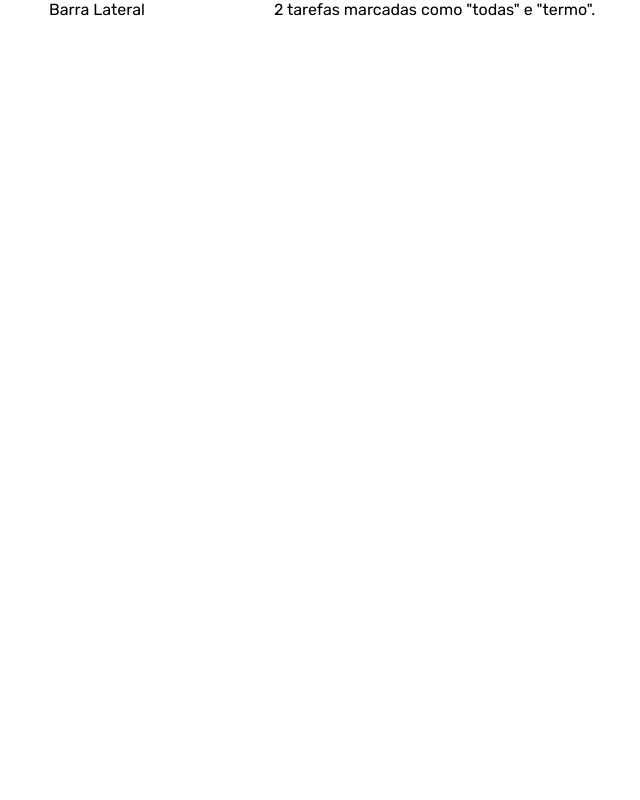
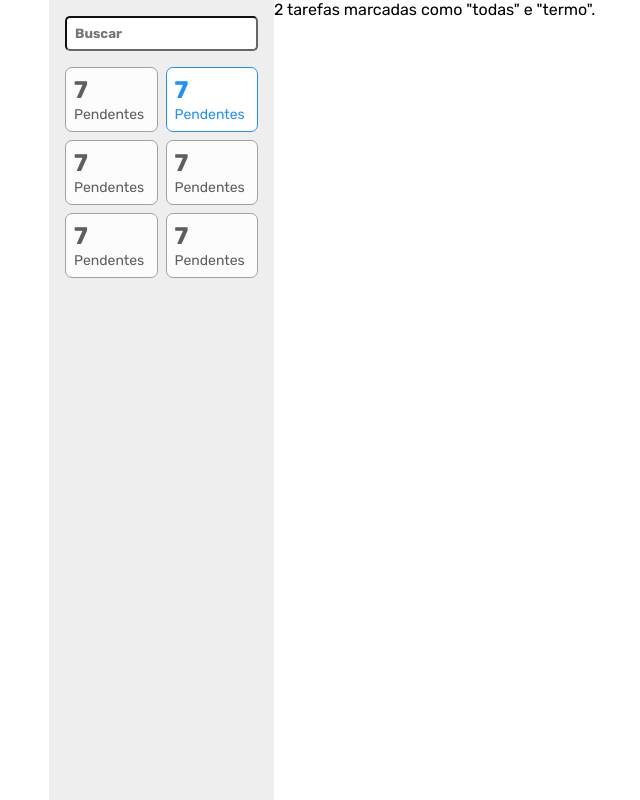
Before and after one commit to guilhermers23/EBAC_M31_TodoList, a React (Vite) app: page / in a window 1280 px wide. Shown: the whole page, without its empty margins (79-719 px from the left). Built offline with nearby package versions, Linux system fonts and the light colour scheme.

Commit message:
Aula 03 - Construa o componente de filtro

```diff
--- /dev/null
+++ b/src/components/CardFilter/index.tsx
@@ -0,0 +1,13 @@
+import * as S from "./styled";
+
+export type PropsCard = { active?: boolean };
+
+const CardFilter = ({ active }: PropsCard) => (
+    <S.Card active={active}>
+        <S.Counter>7</S.Counter>
+        <S.Label>Pendentes</S.Label>
+    </S.Card>
+
+);
+
+export default CardFilter;
--- /dev/null
+++ b/src/components/CardFilter/styled.ts
@@ -0,0 +1,20 @@
+import styled from "styled-components";
+import type { PropsCard } from ".";
+
+export const Card = styled.div<PropsCard>`
+  padding: 8px;
+  border: 1px solid ${(props) => (props.active ? "#1E90FF" : "#a1a1a1")};
+  background-color: ${(props) => (props.active ? "#FFF" : "#fcfcfc")};
+  color: ${(props) => (props.active ? "#1e90ff" : "#5e5e5e")};
+  border-radius: 7px;
+`;
+
+export const Counter = styled.span`
+  font-weight: bold;
+  font-size: 24px;
+  display: block;
+`;
+
+export const Label = styled.span`
+  font-size: 14px;
+`;
--- a/src/containers/Sidebar/index.tsx
+++ b/src/containers/Sidebar/index.tsx
@@ -1,9 +1,20 @@
-const Sidebar = () => {
-    return (
-        <aside>
-            Barra Lateral
-        </aside>
-    )
-};
+import CardFilter from "../../components/CardFilter";
+import * as S from "./styled";
+
+const Sidebar = () => (
+    <S.Aside>
+        <div>
+            <S.Input type="text" placeholder="Buscar" />
+            <S.Filters>
+                <CardFilter />
+                <CardFilter active />
+                <CardFilter />
+                <CardFilter />
+                <CardFilter />
+                <CardFilter />
+            </S.Filters>
+        </div>
+    </S.Aside>
+);
 
 export default Sidebar;
--- /dev/null
+++ b/src/containers/Sidebar/styled.ts
@@ -0,0 +1,24 @@
+import styled from "styled-components";
+
+export const Aside = styled.aside`
+  padding: 16px;
+  background-color: #eee;
+  height: 100vh;
+`;
+
+export const Filters = styled.div`
+  display: grid;
+  grid-template-columns: 1fr 1fr;
+  grid-gap: 8px;
+  margin-top: 16px;
+`;
+
+export const Input = styled.input`
+  width: 100%;
+  padding: 8px;
+  background-color: #fff;
+  font-weight: bold;
+  color: #666666;
+  border-color: #666666;
+  border-radius: 5px;
+`;
--- a/src/containers/TaskList/index.tsx
+++ b/src/containers/TaskList/index.tsx
@@ -1,9 +1,7 @@
-const TaskList = () => {
-    return (
-        <main>
-            <p>2 tarefas marcadas como "todas" e "termo".</p>
-        </main>
-    )
-};
+const TaskList = () => (
+    <main>
+        <p>2 tarefas marcadas como "todas" e "termo".</p>
+    </main>
+);
 
 export default TaskList;
```
